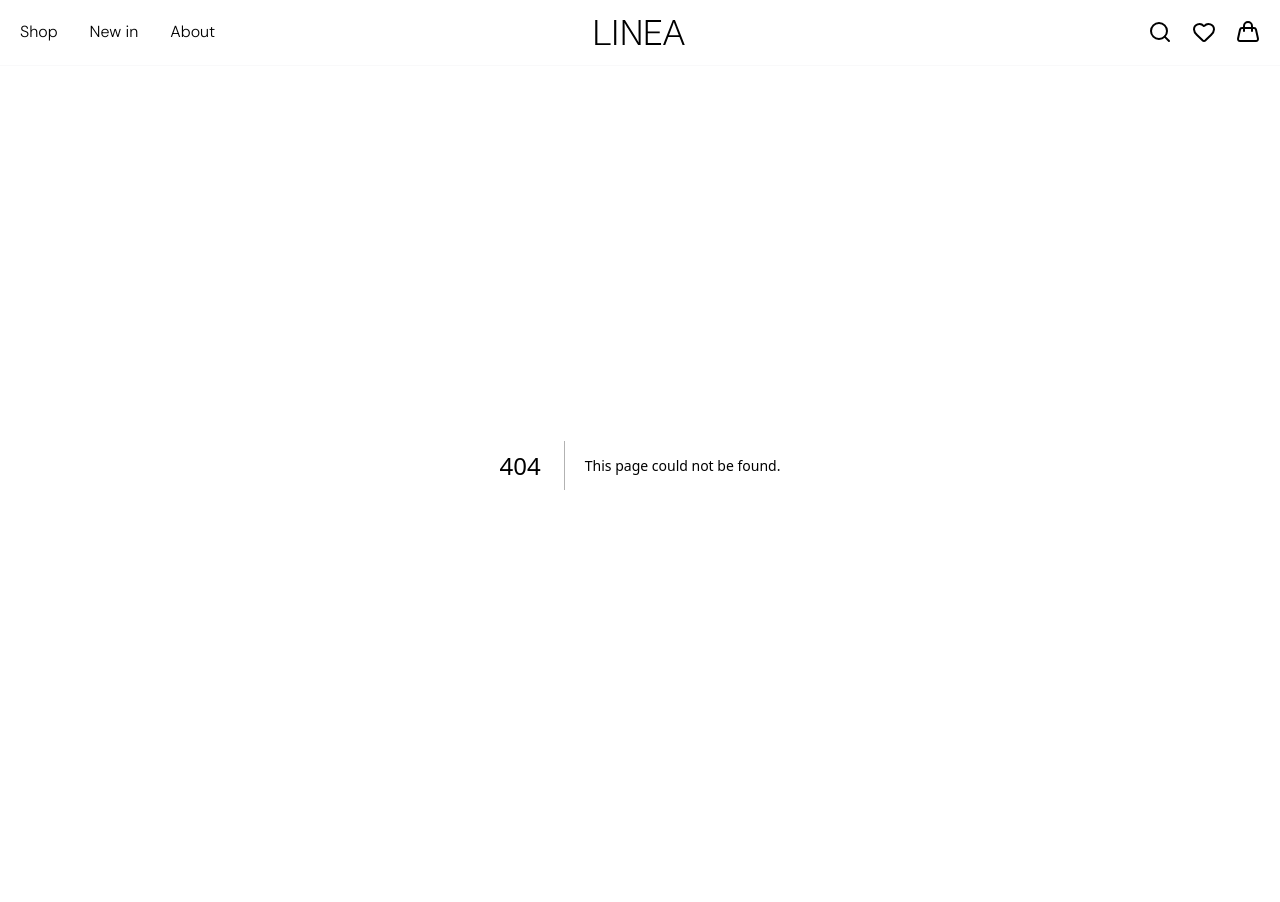
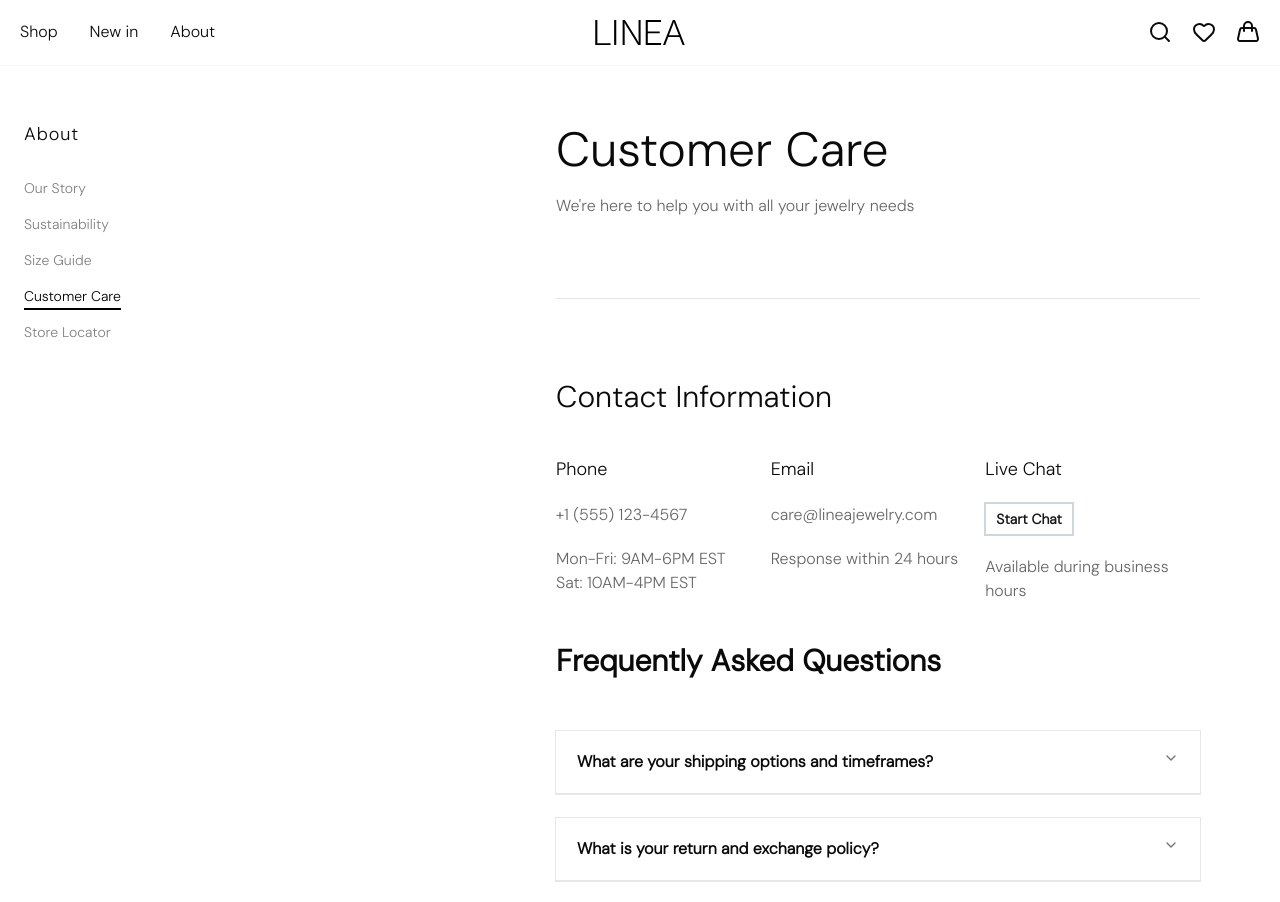
Before and after one commit to ts-krish/linea-jewellery, a Next.js app: page /about/customer-care in a window 1280 px wide. Before the commit this address had no page. Shown: the top 902 px of the page. Built offline with nearby package versions, Linux system fonts and the light colour scheme.

Commit message:
Added Customar care component in about route

```diff
--- /dev/null
+++ b/src/app/about/customer-care/page.tsx
@@ -0,0 +1,7 @@
+import { CustomerCare } from "@/modules/about";
+
+const CustomerCarePage = () => {
+  return <CustomerCare />;
+};
+
+export default CustomerCarePage;
--- /dev/null
+++ b/src/components/ui/accordion.tsx
@@ -0,0 +1,81 @@
+"use client"
+
+import * as React from "react"
+import { Accordion as AccordionPrimitive } from "radix-ui"
+
+import { cn } from "@/lib/utils"
+import { ChevronDownIcon, ChevronUpIcon } from "lucide-react"
+
+function Accordion({
+  className,
+  ...props
+}: React.ComponentProps<typeof AccordionPrimitive.Root>) {
+  return (
+    <AccordionPrimitive.Root
+      data-slot="accordion"
+      className={cn("flex w-full flex-col", className)}
+      {...props}
+    />
+  )
+}
+
+function AccordionItem({
+  className,
+  ...props
+}: React.ComponentProps<typeof AccordionPrimitive.Item>) {
+  return (
+    <AccordionPrimitive.Item
+      data-slot="accordion-item"
+      className={cn("not-last:border-b", className)}
+      {...props}
+    />
+  )
+}
+
+function AccordionTrigger({
+  className,
+  children,
+  ...props
+}: React.ComponentProps<typeof AccordionPrimitive.Trigger>) {
+  return (
+    <AccordionPrimitive.Header className="flex">
+      <AccordionPrimitive.Trigger
+        data-slot="accordion-trigger"
+        className={cn(
+          "group/accordion-trigger relative flex flex-1 items-start justify-between rounded-lg border border-transparent py-2.5 text-left text-sm font-medium transition-all outline-none hover:underline focus-visible:border-ring focus-visible:ring-3 focus-visible:ring-ring/50 focus-visible:after:border-ring disabled:pointer-events-none disabled:opacity-50 **:data-[slot=accordion-trigger-icon]:ml-auto **:data-[slot=accordion-trigger-icon]:size-4 **:data-[slot=accordion-trigger-icon]:text-muted-foreground",
+          className
+        )}
+        {...props}
+      >
+        {children}
+        <ChevronDownIcon data-slot="accordion-trigger-icon" className="pointer-events-none shrink-0 group-aria-expanded/accordion-trigger:hidden" />
+        <ChevronUpIcon data-slot="accordion-trigger-icon" className="pointer-events-none hidden shrink-0 group-aria-expanded/accordion-trigger:inline" />
+      </AccordionPrimitive.Trigger>
+    </AccordionPrimitive.Header>
+  )
+}
+
+function AccordionContent({
+  className,
+  children,
+  ...props
+}: React.ComponentProps<typeof AccordionPrimitive.Content>) {
+  return (
+    <AccordionPrimitive.Content
+      data-slot="accordion-content"
+      className="overflow-hidden text-sm data-open:animate-accordion-down data-closed:animate-accordion-up"
+      {...props}
+    >
+      <div
+        className={cn(
+          "h-(--radix-accordion-content-height) pt-0 pb-2.5 [&_a]:underline [&_a]:underline-offset-3 [&_a]:hover:text-foreground [&_p:not(:last-child)]:mb-4",
+          className
+        )}
+      >
+        {children}
+      </div>
+    </AccordionPrimitive.Content>
+  )
+}
+
+export { Accordion, AccordionItem, AccordionTrigger, AccordionContent }
--- a/src/components/ui/index.ts
+++ b/src/components/ui/index.ts
@@ -1,3 +1,4 @@
+export * from "./accordion";
 export * from "./badge";
 export * from "./button";
 export * from "./carousel";
--- /dev/null
+++ b/src/modules/about/CustomerCare.tsx
@@ -0,0 +1,118 @@
+import {
+    Accordion,
+    AccordionContent,
+    AccordionItem,
+    AccordionTrigger,
+    Button,
+    Separator,
+} from "@/components/ui";
+
+const faqData = [
+  {
+    title: "What are your shipping options and timeframes?",
+    content:
+      "We offer free standard shipping (3-5 business days) on orders over $500. Express shipping (1-2 business days) is available for $25. All orders are fully insured and require signature confirmation.",
+  },
+  {
+    title: "What is your return and exchange policy?",
+    content:
+      "We offer a 30-day return policy for unworn items in original condition. Custom and engraved pieces are final sale. Returns are free with our prepaid return label.",
+  },
+  {
+    title: "What warranty do you offer on your jewelry?",
+    content:
+      "All LINEA jewelry comes with a lifetime warranty against manufacturing defects. This includes free repairs for normal wear and tear, stone tightening, and professional cleaning.",
+  },
+  {
+    title: "Can I resize my jewelry after purchase?",
+    content:
+      "Yes, we offer free ring resizing within 60 days of purchase (up to 2 sizes). Additional resizing is available for a service fee. Some designs cannot be resized due to their construction.",
+  },
+  {
+    title: "How should I care for my LINEA jewelry?",
+    content:
+      "Store pieces separately in soft pouches, avoid contact with chemicals and cosmetics, and clean gently with a soft cloth. We recommend professional cleaning every 6-12 months.",
+  },
+  {
+    title: "How can I verify the authenticity of my jewelry?",
+    content:
+      "Every LINEA piece comes with a certificate of authenticity and is hallmarked. You can verify authenticity on our website using your unique piece number or contact our customer care team.",
+  },
+];
+const CustomerCare = () => {
+  return (
+    <div>
+      <div className="flex flex-col gap-5">
+        <h1 className="text-5xl">Customer Care</h1>
+        <p className="text-black/60">
+          We&apos;re here to help you with all your jewelry needs
+        </p>
+      </div>
+      <div className="py-20">
+        <Separator />
+      </div>
+      <div>
+        <div>
+          <h2 className="text-3xl">Contact Information</h2>
+        </div>
+        <div className="mt-10 grid grid-cols-1 md:grid-cols-3">
+          <div className="flex flex-col gap-5">
+            <p className="text-lg">Phone</p>
+            <p className="text-black/60">+1 (555) 123-4567</p>
+            <p className="text-black/60">
+              Mon-Fri: 9AM-6PM EST <br /> Sat: 10AM-4PM EST
+            </p>
+          </div>
+          <div className="flex flex-col gap-5">
+            <p className="text-lg">Email</p>
+            <p className="text-black/60">care@lineajewelry.com</p>
+            <p className="text-black/60">Response within 24 hours</p>
+          </div>
+          <div className="flex flex-col gap-5">
+            <p className="text-lg">Live Chat</p>
+            <div>
+              <Button
+                className="bg-white ring ring-gray-300 rounded-none font-bold"
+                variant={"secondary"}
+              >
+                Start Chat
+              </Button>
+            </div>
+            <p className="text-black/60">Available during business hours</p>
+          </div>
+        </div>
+      </div>
+      <div className="my-10">
+        <h3 className="font-bold text-3xl">Frequently Asked Questions</h3>
+      </div>
+      <div>
+        <Accordion type="single" collapsible className="w-full">
+          {faqData.map((item, i) => (
+            <AccordionItem
+              className="py-2 my-3 ring-b-0 ring ring-gray-200"
+              key={i}
+              value={`item-${i}`}
+            >
+              <AccordionTrigger className="text-left px-5 font-extrabold text-base">
+                {item.title}
+              </AccordionTrigger>
+              <AccordionContent className="text-sm px-5 text-gray-600">
+                {item.content}
+              </AccordionContent>
+            </AccordionItem>
+          ))}
+        </Accordion>
+      </div>
+      <div>
+        <div className="text-3xl my-10">
+          <h3>Contact Form</h3>
+        </div>
+        <div>
+
+        </div>
+      </div>
+    </div>
+  );
+};
+
+export default CustomerCare;
--- a/src/modules/about/index.ts
+++ b/src/modules/about/index.ts
@@ -1,3 +1,4 @@
+export { default as CustomerCare } from "./CustomerCare";
 export { default as OurStory } from "./OurStory";
 export { default as SizeGuide } from "./SizeGuide";
 export { default as Sustainable } from "./Sustainable";
```
